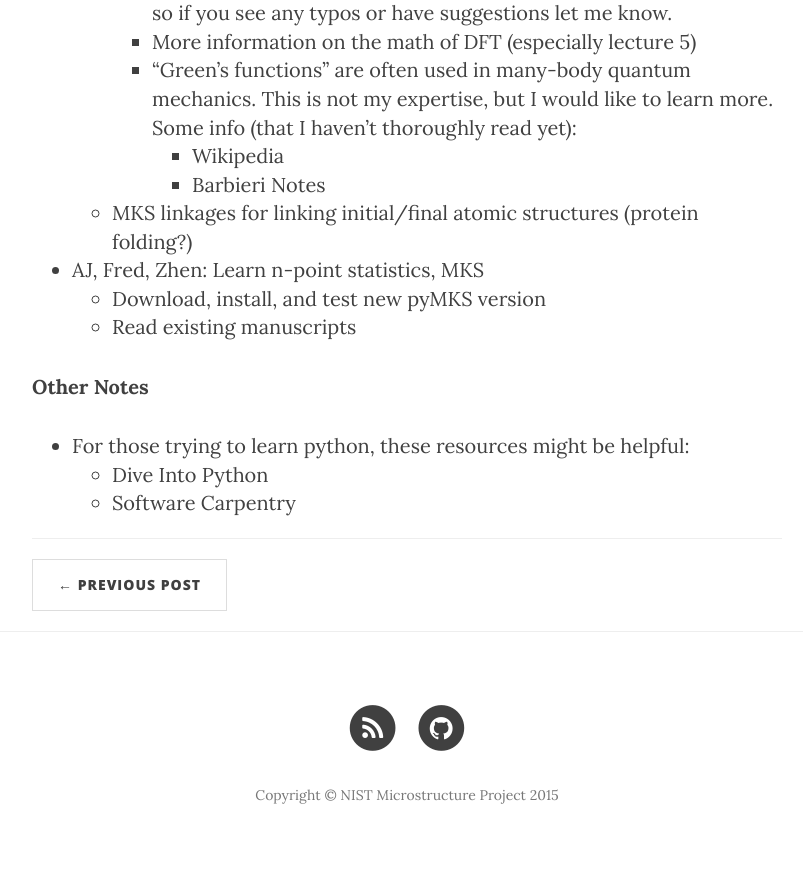
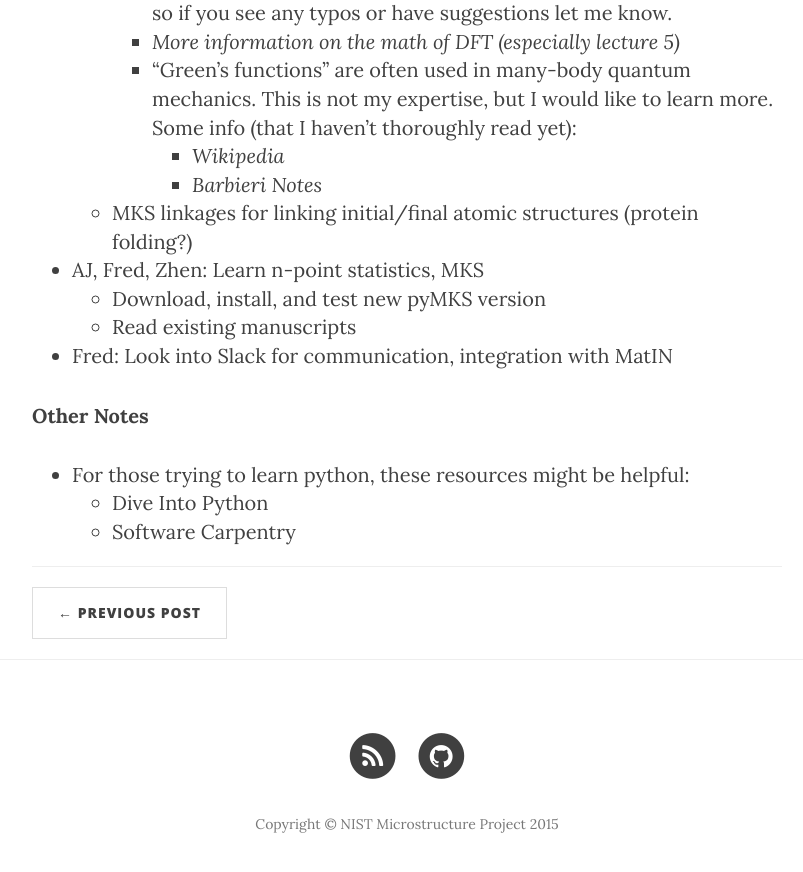
Before and after one commit to ajmedford/nist-microstructure, a Jekyll site: the page built from _posts/2015-06-10-Meeting-Notes.markdown, in a window 1280 px wide and 900 px high, scrolled down 874 px. Shown: the top 872 px of the window, without its empty margins (233-1036 px from the left). Built offline with Jekyll 4.4.1, drawn with Linux system fonts in a browser that asks for light colours; nearby versions of some CDN libraries; library files that are not in the unit come from our copies; comment, search, counter and statistics services are not loaded.

Commit message:
added meeting notes

```diff
--- a/_posts/2015-06-10-Meeting-Notes.markdown
+++ b/_posts/2015-06-10-Meeting-Notes.markdown
@@ -14,18 +14,20 @@ author:     A.J. Medford
 
 * Josh, David, AJ, Zhen: Identify new directions
     * MKS for electronic structure
-        * [View Slides](../img/MKS_electronic_structure.pdf)
-        * [A basic "derivation" of DFT from my thesis](../img/DFT_basics.pdf). The thesis is still a draft, so if you see any typos or have suggestions let me know.
-        * [More information on the math of DFT (especially lecture 5)](http://www.physics.metu.edu.tr/~hande/teaching/741.html)
+        * [*View Slides*](https://github.com/mined-gatech/nist-microstructure/blob/gh-pages/img/MKS_electronic_structure.pdf)
+        * [*A basic "derivation" of DFT from my thesis*](https://github.com/mined-gatech/nist-microstructure/blob/gh-pages/img/DFT_basics.pdf). The thesis is still a draft, so if you see any typos or have suggestions let me know.
+        * [*More information on the math of DFT (especially lecture 5)*](http://www.physics.metu.edu.tr/~hande/teaching/741.html)
         * "Green's functions" are often used in many-body quantum mechanics.  This is not my expertise, but I would like to learn more. Some info (that I haven't thoroughly read yet):
-            * [Wikipedia](http://en.wikipedia.org/wiki/Green%27s_function_%28many-body_theory%29)
-            * [Barbieri Notes](http://ribf.riken.jp/~barbieri/mbgf_files/mbgf_notes.pdf)
+            * [*Wikipedia*](http://en.wikipedia.org/wiki/Green%27s_function_%28many-body_theory%29)
+            * [*Barbieri Notes*](http://ribf.riken.jp/~barbieri/mbgf_files/mbgf_notes.pdf)
     * MKS linkages for linking initial/final atomic structures (protein folding?)
 
 * AJ, Fred, Zhen: Learn n-point statistics, MKS
     * Download, install, and test new pyMKS version
     * Read existing manuscripts
 
+* Fred: Look into Slack for communication, integration with MatIN
+
 **Other Notes**
 
 * For those trying to learn python, these resources might be helpful:
```
